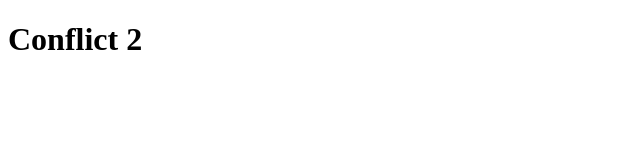
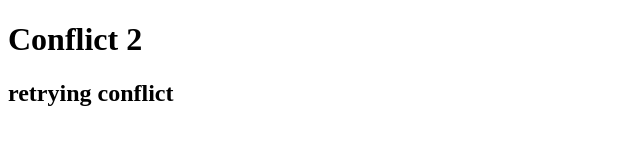
Before and after one commit to Jivan-Patel/branches_practice, a plain HTML site: page Feature/feature2.html in a window 1280 px wide. Shown: the whole page, without its empty margins (0-640 px from the left). Drawn offline with Linux system fonts and the light colour scheme.

Commit message:
retrying conflict

```diff
--- a/Feature/feature2.html
+++ b/Feature/feature2.html
@@ -7,5 +7,6 @@
 </head>
 <body>
     <h1>Conflict 2</h1>
+    <h2>retrying conflict</h2>
 </body>
 </html>
```
